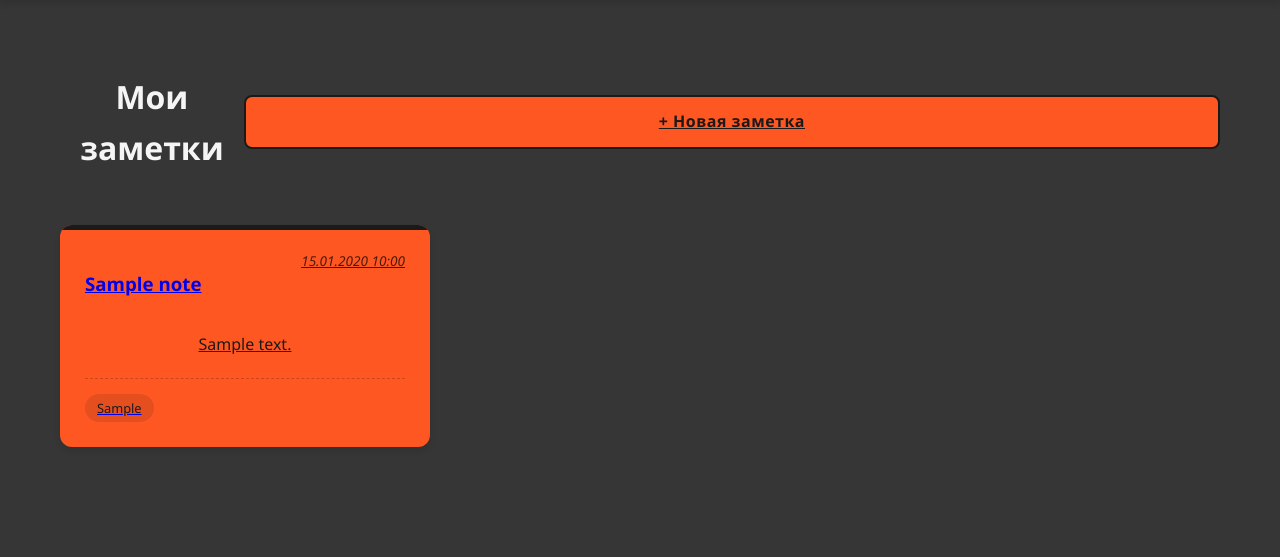
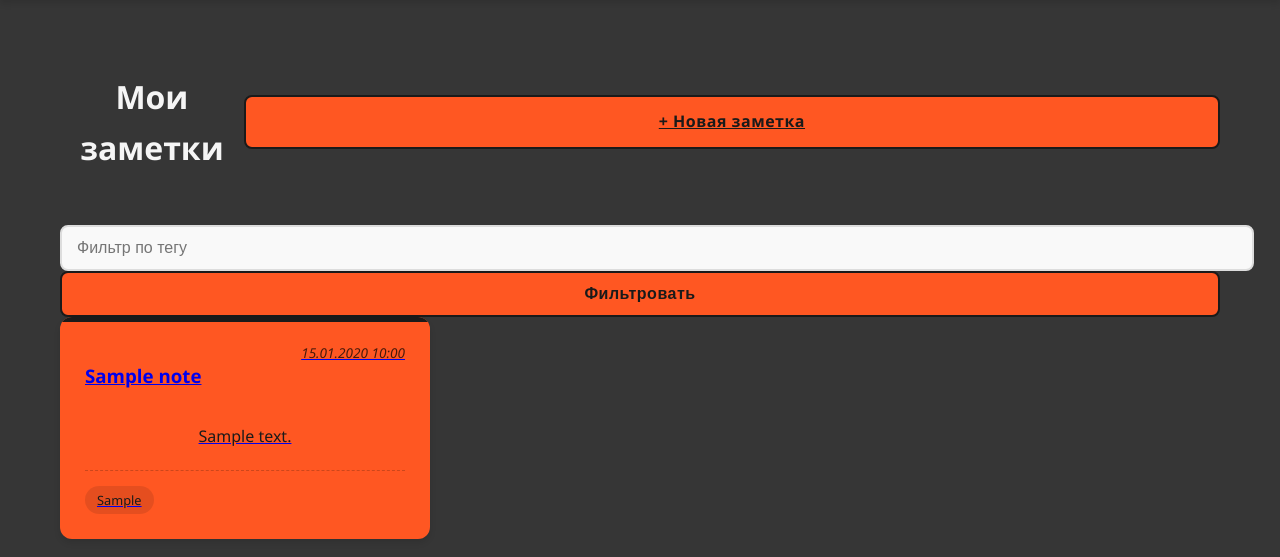
Before and after one commit to PetrStroganov/QuickNotes, a Flask app: page / in a window 1280 px wide. Shown: the part 76-633 px from the top of the page. Run offline with Flask 3, Linux system fonts and the light colour scheme; a user stored in the database is signed in; tables that the repository leaves empty hold one stand-in row (values such as "Sample post").

Commit message:
Update notes.html

```diff
--- a/templates/notes.html
+++ b/templates/notes.html
@@ -6,6 +6,18 @@
         <h1>Мои заметки</h1>
         <a href="{{ url_for('add_note') }}" class="btn">+ Новая заметка</a>
     </div>
+
+    <!-- Форма фильтрации по тегу -->
+    <form method="get" action="{{ url_for('index') }}" class="filter-form">
+        <div class="input-group">
+            <input type="text" name="tag" class="form-control" placeholder="Фильтр по тегу" value="{{ request.args.get('tag', '') }}">
+            <button class="btn btn-primary" type="submit">Фильтровать</button>
+            {% if request.args.get('tag') %}
+            <a href="{{ url_for('index') }}" class="btn btn-secondary">Сбросить</a>
+            {% endif %}
+        </div>
+    </form>
+
     {% if notes %}
     <div class="notes-grid">
         {% for note in notes %}
```
